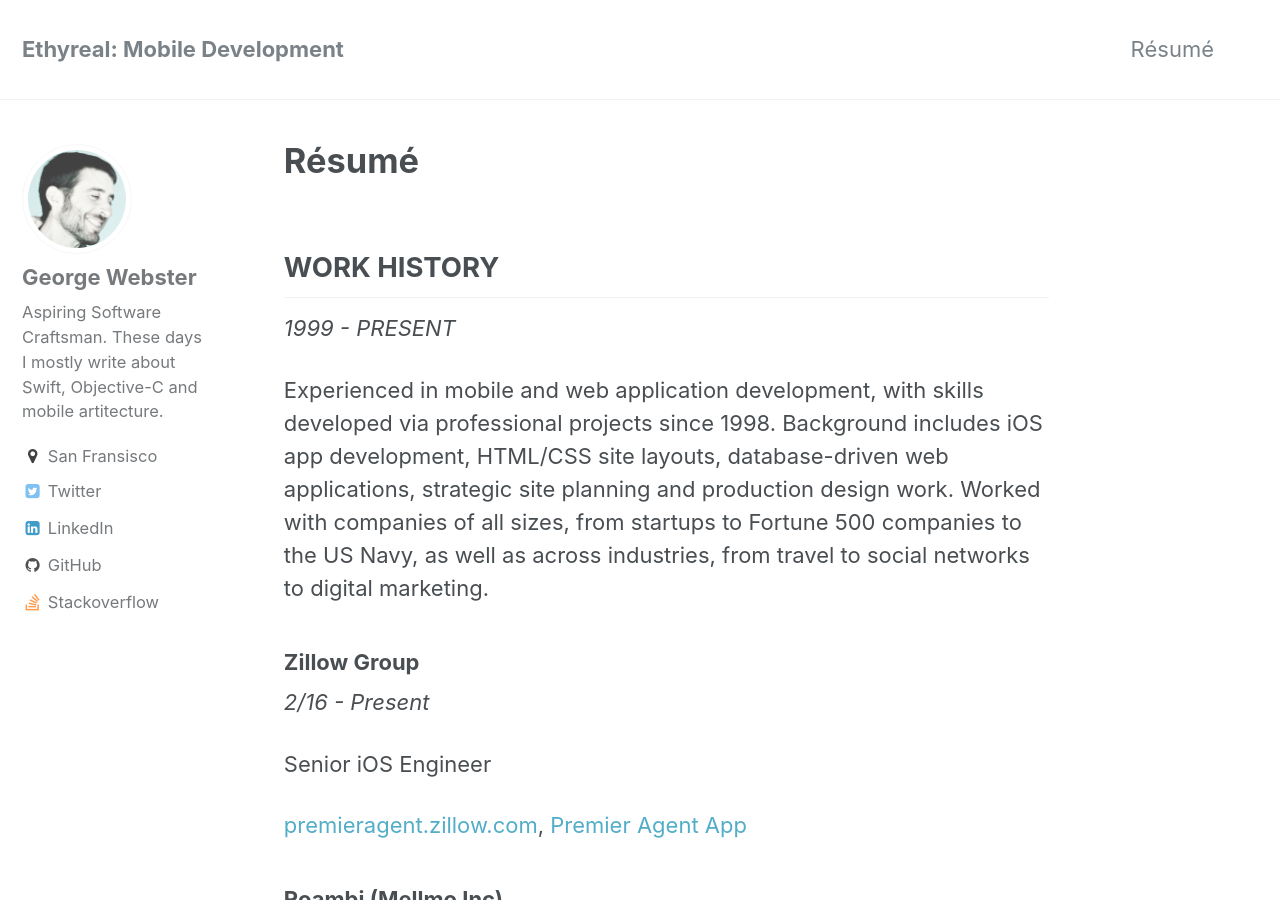
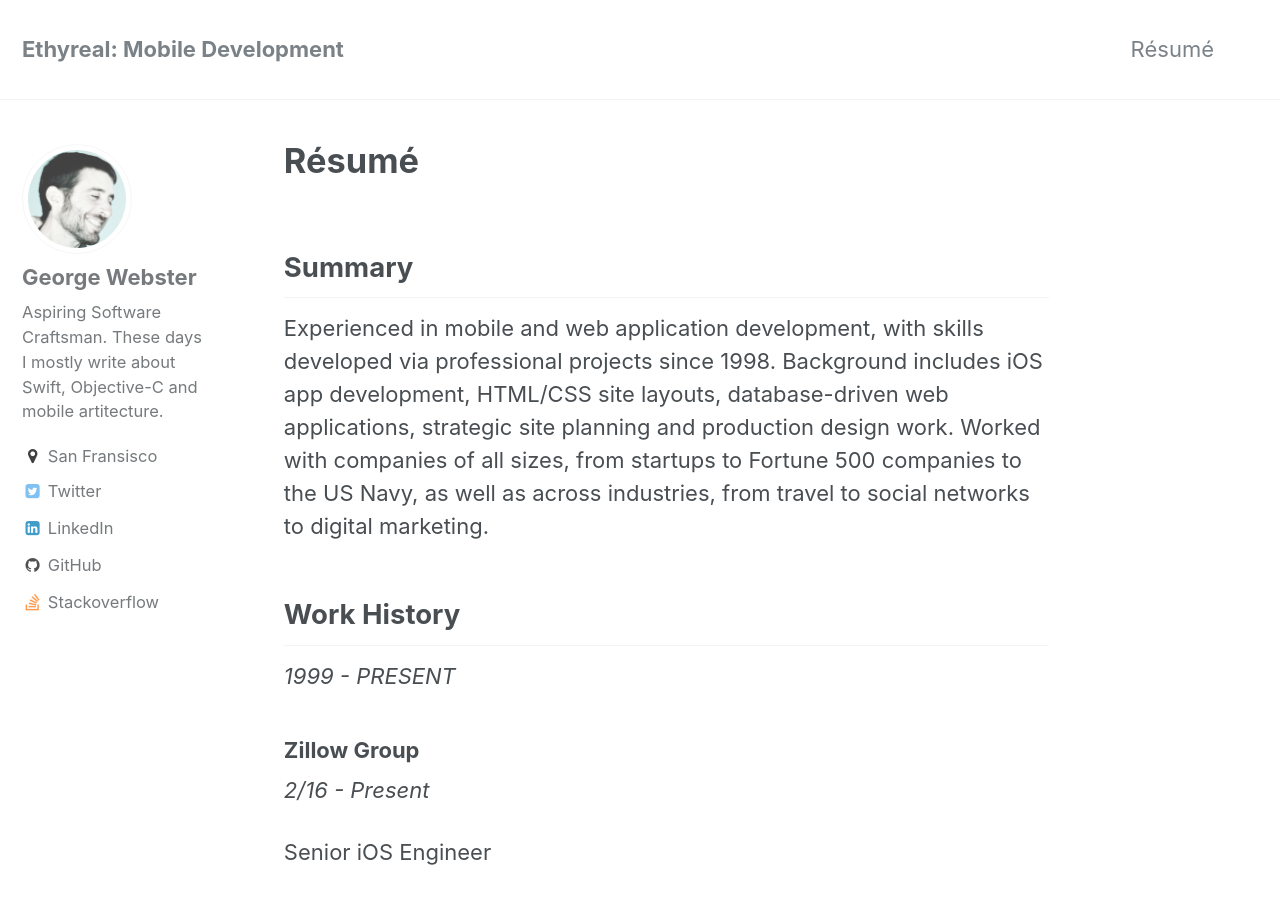
Before and after one commit to ethyreal/ethyreal.com, a Jekyll site: the page built from _pages/resume.md, in a window 1280 px wide and 900 px high. Built offline with Jekyll 4.4.1, drawn with Linux system fonts in a browser that asks for light colours; some of the changed text lies outside the part shown.

```diff
--- a/_pages/resume.md
+++ b/_pages/resume.md
@@ -4,11 +4,14 @@ permalink: /Résumé/
 ---
 
 
-## WORK HISTORY ##
+## Summary ##
+
+Experienced in mobile and web application development, with skills developed via professional projects since 1998. Background includes iOS app development, HTML/CSS site layouts, database-driven web applications, strategic site planning and production design work. Worked with companies of all sizes, from startups to Fortune 500 companies to the US Navy, as well as across industries, from travel to social networks to digital marketing.
+
+
+## Work History ##
 
 _1999 - PRESENT_
-
-Experienced in mobile and web application development, with skills developed via professional projects since 1998. Background includes iOS app development, HTML/CSS site layouts, database-driven web applications, strategic site planning and production design work. Worked with companies of all sizes, from startups to Fortune 500 companies to the US Navy, as well as across industries, from travel to social networks to digital marketing.
 
 
 ### Zillow Group ###
```
Also changed, not shown: other parts of _pages/resume.md (+33 -0 lines).
